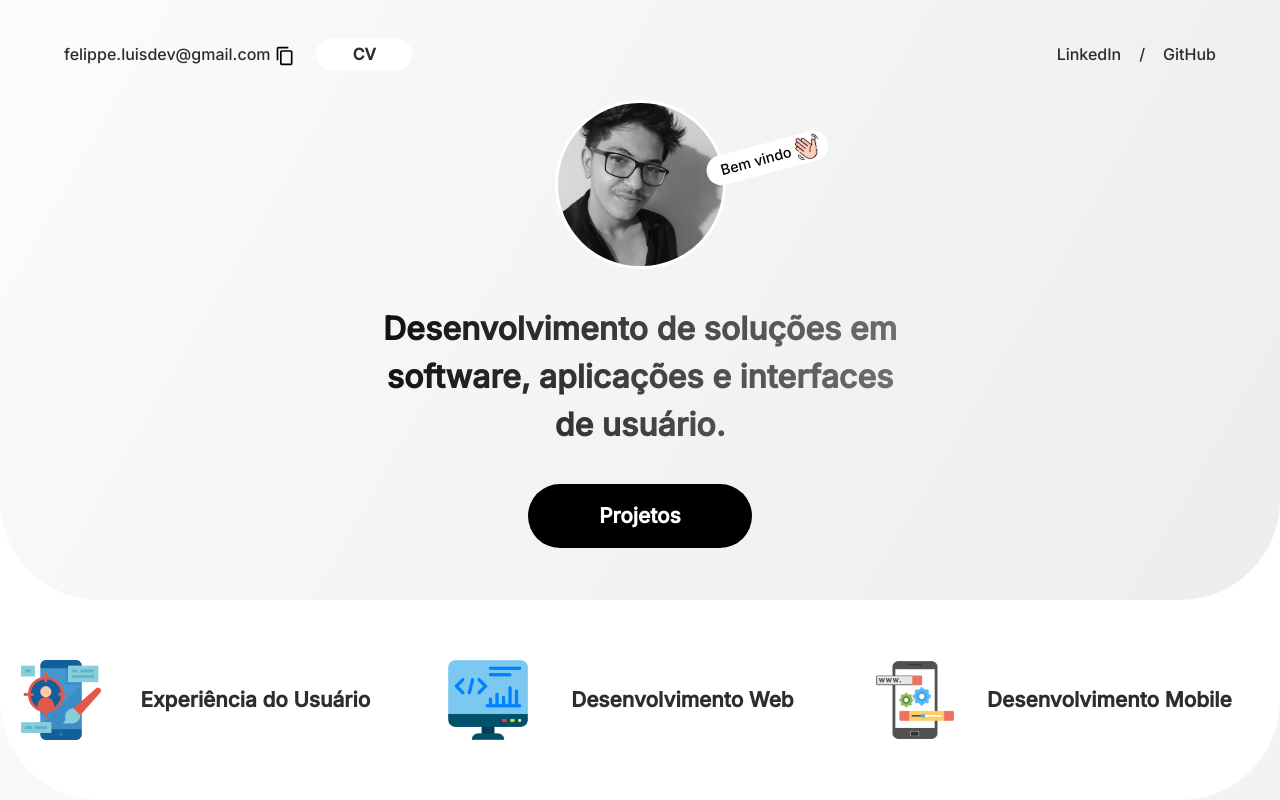
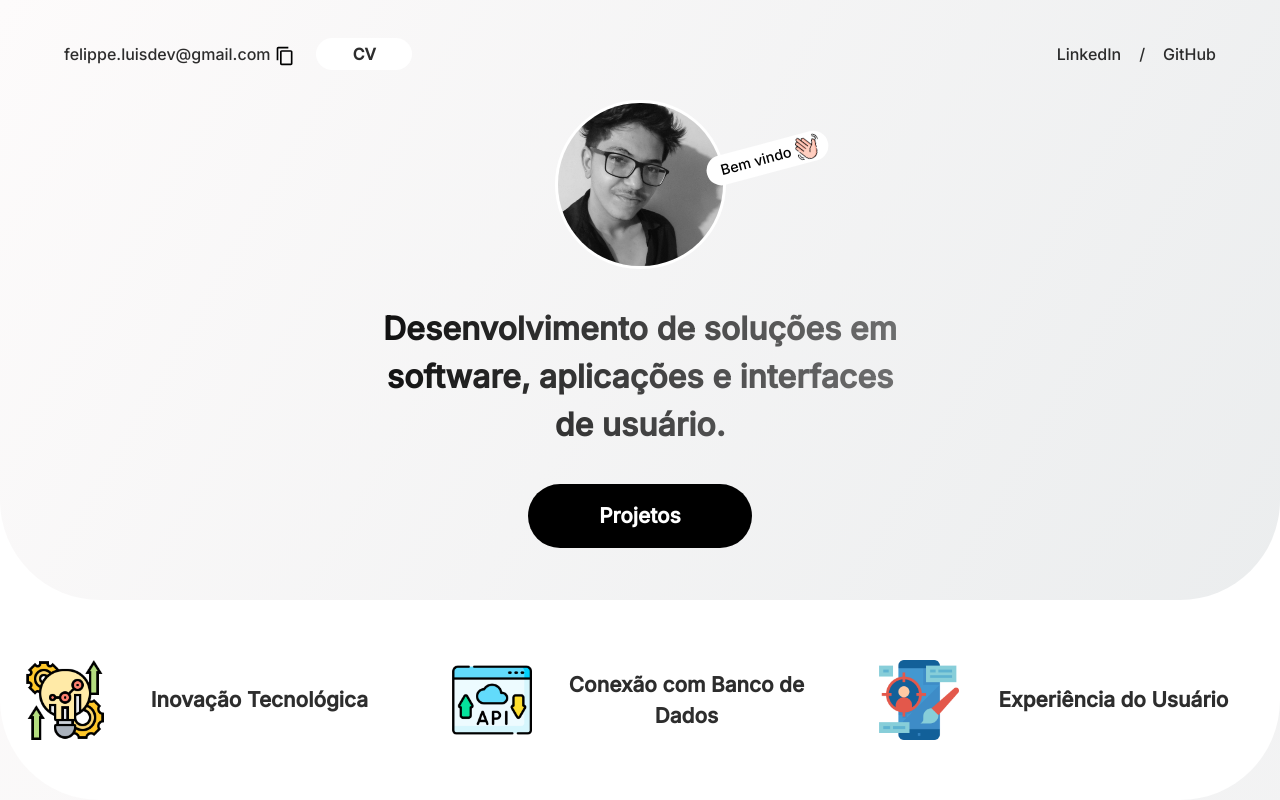
Before and after one commit to Luisfelippedev/personal-portfolio, a Next.js app in the folder personal-portfolio/: page / in a window 1280 px wide. Shown: the top 800 px of the page. Built offline with nearby package versions, Linux system fonts and the light colour scheme.

Commit message:
fix: Testando funcionalidades acerca de bug na responsividade do carousel em telas menores

```diff
--- a/personal-portfolio/src/components/Carousel/index.tsx
+++ b/personal-portfolio/src/components/Carousel/index.tsx
@@ -10,12 +10,12 @@ export const Carousel = () => {
     draggable: false,
     pauseOnHover: false,
     swipe: false,
-    // infinite: true,
+    infinite: true,
     speed: 2000,
     slidesToShow: 4,
     accessibility: true,
     arrows: false,
-    // autoplay: true,
+    autoplay: true,
     autoplaySpeed: 0,
     responsive: [
       {
@@ -62,27 +62,18 @@ export const Carousel = () => {
   };
 
   return (
-    <div>
     <Slider {...settings}>
-        <div>
       <Card type="userExperience" />
-        </div>
-        <div>
+
       <Card type="devWeb" />
-        </div>
-        <div>
+
       <Card type="devMobile" />
-        </div>
-        <div>
+
       <Card type="responsiveLayout" />
-        </div>
-        <div>
+
       <Card type="innovation" />
-        </div>
-        <div>
+
       <Card type="api" />
-        </div>
     </Slider>
-    </div>
   );
 };
--- a/personal-portfolio/src/components/Carousel/styles.module.scss
+++ /dev/null
@@ -1,6 +0,0 @@
-.card{
-    max-height: 100%;
-    display: flex;
-    flex-direction: column;
-
-}
```
Lines whose indentation alone changed are shown as unchanged.
